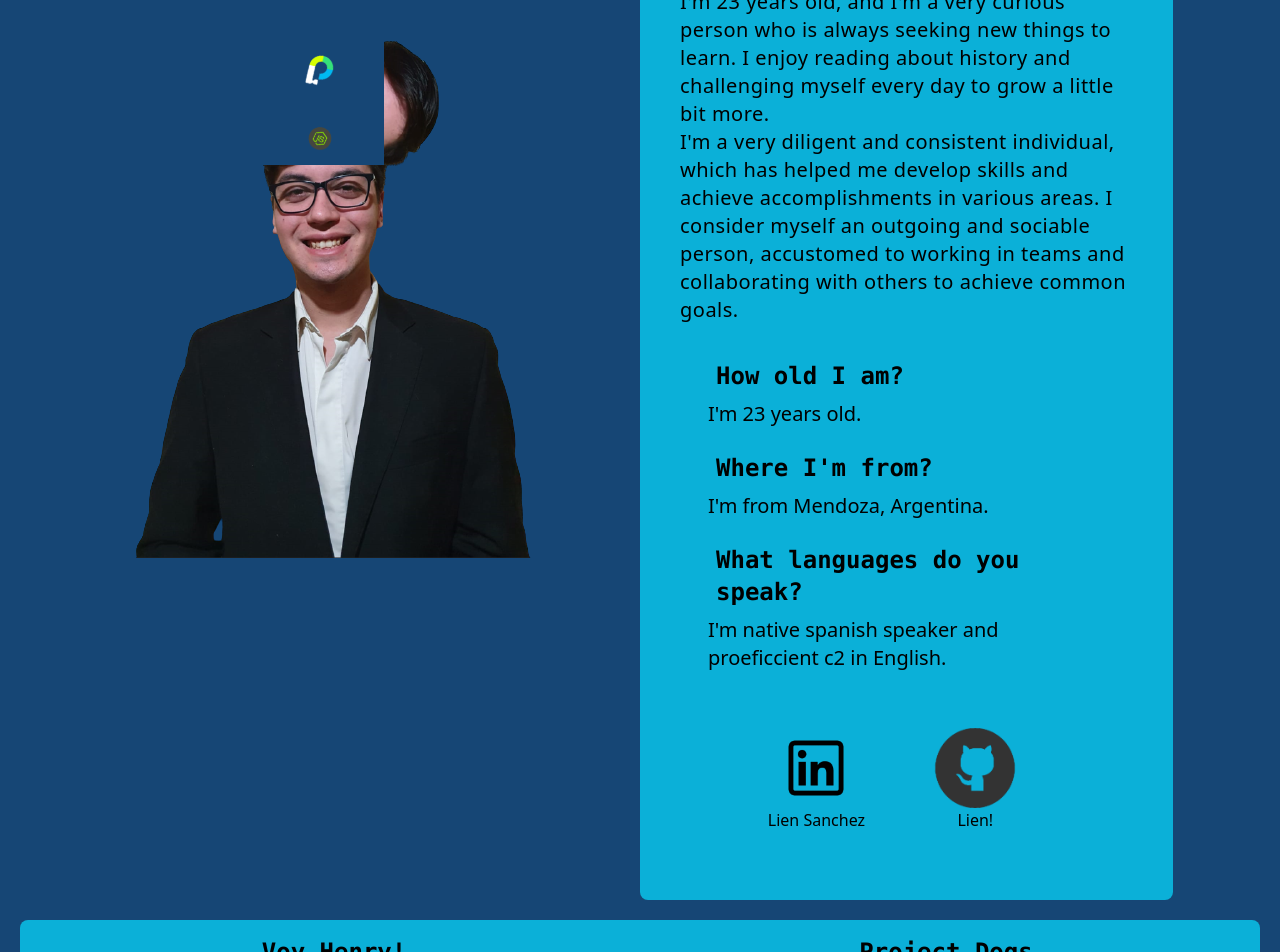
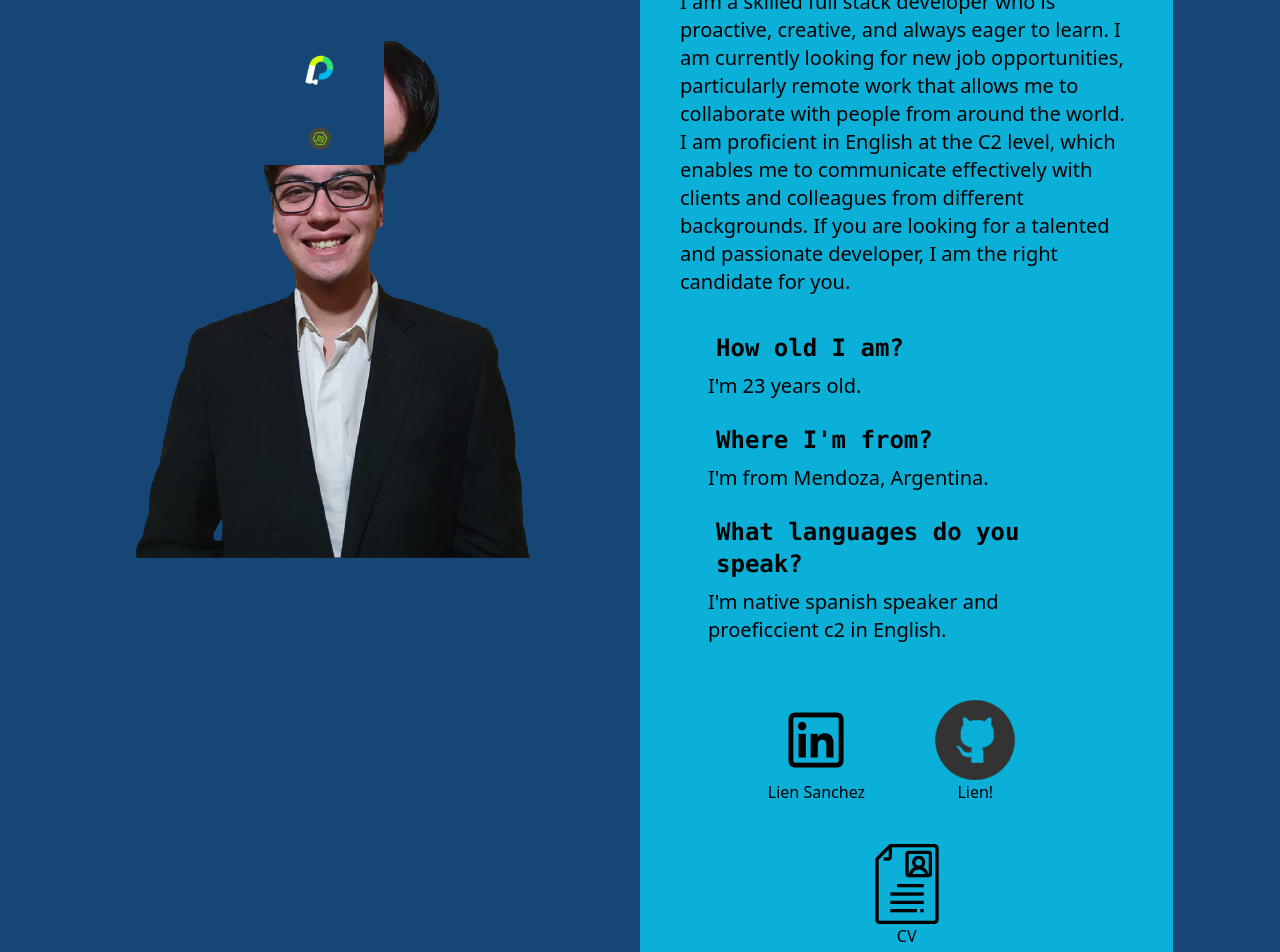
Before and after one commit to liensanchez/PortfolioLien, a React (Create React App) app in the folder client/: page / in a window 1280 px wide. Shown: the part 180-1132 px from the top of the page. Built offline with nearby package versions, Linux system fonts and the light colour scheme.

Commit message:
new button cv new description about me

```diff
--- a/client/src/Components/AboutMe.jsx
+++ b/client/src/Components/AboutMe.jsx
@@ -1,6 +1,7 @@
 import React from 'react'
 import github from '../assets/img/logos/github.png'
 import linkedin from '../assets/img/logos/linkedin.png'
+import cv from '../assets/img/logos/cv.png'
 
 function AboutMe(isMobile) {
 
@@ -14,9 +15,30 @@ function AboutMe(isMobile) {
         <div className='flex flex-col items-center p-10 m-5 rounded-lg lightBlue'>
           <p className='font-mono text-2xl font-bold'>About Me!</p>
           <div className='pt-4'>
-            <p>I'm 23 years old, and I'm a very curious person who is always seeking new things to learn. I enjoy reading about history and challenging myself every day to grow a little bit more.</p>
-            <p> I'm a very diligent and consistent individual, which has helped me develop skills and achieve accomplishments in various areas. I consider myself an outgoing and sociable person, accustomed to working in teams and collaborating with others to achieve common goals.</p>
+            <p>I am a skilled full stack developer who is proactive, creative, and always eager to learn. I am currently looking for new job opportunities, particularly remote work that allows me to collaborate with people from around the world. I am proficient in English at the C2 level, which enables me to communicate effectively with clients and colleagues from different backgrounds. If you are looking for a talented and passionate developer, I am the right candidate for you.</p>
           </div>
+
+          <div className='flex justify-center flex-wrap p-2'>
+            <div className='flex flex-col items-center p-5'>
+              <a href="https://www.linkedin.com/in/liensanchez/">
+                <img src={linkedin} alt="" className='h-10 w-10'/>
+              </a>
+              <a href="https://www.linkedin.com/in/liensanchez/">Lien Sanchez</a>
+            </div>
+            <div className='flex flex-col items-center p-5'>
+              <a href="https://github.com/liensanchez">
+                <img src={github} alt="" className='h-10 w-15'/>
+              </a>
+              <a href="https://github.com/liensanchez">Lien!</a>
+            </div>
+            <div className='flex flex-col items-center p-5'>
+              <a href="https://drive.google.com/file/d/1RChwrF9SuBckKSyNpSNTvmlP13XqpFLF/view?usp=sharing">
+                <img src={cv} alt="" className='h-10 w-15'/>
+              </a>
+              <a href="https://drive.google.com/file/d/1RChwrF9SuBckKSyNpSNTvmlP13XqpFLF/view?usp=sharing">CV</a>
+            </div>
+          </div>
+
          </div>
         </>
       :
@@ -25,8 +47,7 @@ function AboutMe(isMobile) {
         <div className='flex flex-col items-center p-10 mt-20 rounded-lg lightBlue w-5/12'>
           <p className='font-mono text-2xl font-bold'>About Me!</p>
           <div className='pt-4 flex flex-col items-center text-xl'>
-            <p className='tracking-wide'>I'm 23 years old, and I'm a very curious person who is always seeking new things to learn. I enjoy reading about history and challenging myself every day to grow a little bit more.</p>
-            <p className='tracking-wide'> I'm a very diligent and consistent individual, which has helped me develop skills and achieve accomplishments in various areas. I consider myself an outgoing and sociable person, accustomed to working in teams and collaborating with others to achieve common goals.</p>
+            <p>I am a skilled full stack developer who is proactive, creative, and always eager to learn. I am currently looking for new job opportunities, particularly remote work that allows me to collaborate with people from around the world. I am proficient in English at the C2 level, which enables me to communicate effectively with clients and colleagues from different backgrounds. If you are looking for a talented and passionate developer, I am the right candidate for you.</p>
           </div>
 
           <div className='flex flex-wrap p-5 '>
@@ -57,6 +78,12 @@ function AboutMe(isMobile) {
               </a>
               <a href="https://github.com/liensanchez">Lien!</a>
             </div>
+            <div className='flex flex-col items-center p-5'>
+              <a href="https://drive.google.com/file/d/1RChwrF9SuBckKSyNpSNTvmlP13XqpFLF/view?usp=sharing">
+                <img src={cv} alt="" className='h-20 w-25'/>
+              </a>
+              <a href="https://drive.google.com/file/d/1RChwrF9SuBckKSyNpSNTvmlP13XqpFLF/view?usp=sharing">CV</a>
+            </div>
           </div>
         </div>
         </> }
```
Also changed, not shown: client/src/assets/img/logos/cv.png (added).
